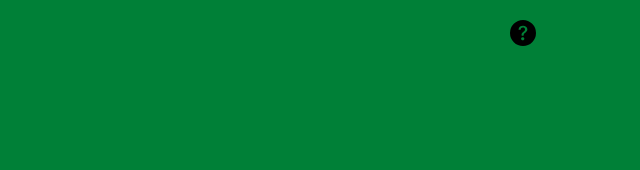
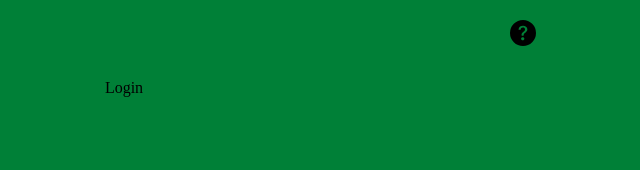
Before and after one commit to kijiwon/project-number_baseball, a React (Create React App) app: page /login in a window 1280 px wide. Before the commit this address had no page. Shown: the top 170 px of the page, without its empty margins (516-1156 px from the left). Built offline with nearby package versions, Linux system fonts and the light colour scheme; a web font is replaced by a local one.

Commit message:
Login 구현 시작

```diff
--- a/src/App.tsx
+++ b/src/App.tsx
@@ -12,6 +12,7 @@
   GameOverContextType,
   RandomNumberContextType,
 } from '../types/type';
+import Login from 'pages/Login';
 
 const AppWrapper = styled.div`
   background-color: ${COLOR.main_green};
@@ -153,6 +154,7 @@
               <Routes>
                 <Route path="/" element={<StartGame />} />
                 <Route path="/game" element={<Game />} />
+                <Route path="/login" element={<Login />} />
               </Routes>
             </AppWrapper>
           </BrowserRouter>
--- /dev/null
+++ b/src/pages/Login.tsx
@@ -0,0 +1,5 @@
+const Login = () => {
+  return <div>Login</div>;
+};
+
+export default Login;
```
